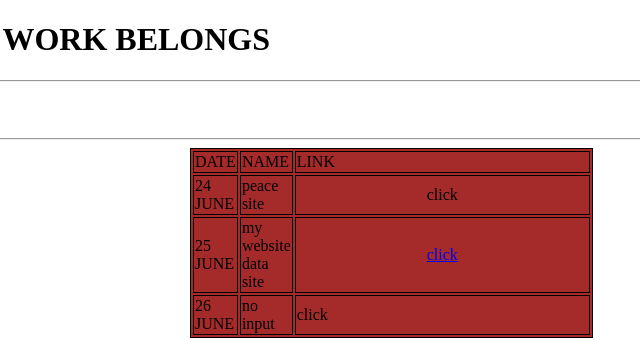
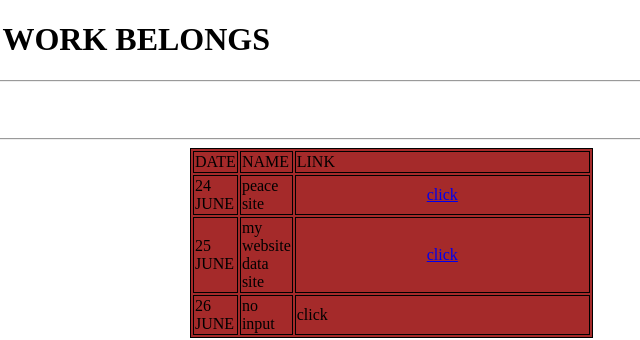
Before and after one commit to ankit0311v/mywork, a plain HTML site: page index.html in a window 1280 px wide. Shown: the top 340 px of the page, 618-1258 px from the left. Drawn offline with Linux system fonts and the light colour scheme.

Commit message:
Update index.html

```diff
--- a/index.html
+++ b/index.html
@@ -19,7 +19,7 @@
                 <td>DATE</td><td>NAME</td><td>LINK</td>
             </tr>
             <tr>
-                <td>24 JUNE</td><td>peace site</td><td><a ahref="24june.html" target="_main">click</a></td>
+                <td>24 JUNE</td><td>peace site</td><td><a href="24june.html" target="_main">click</a></td>
             </tr>
             <tr>
                 <td>25 JUNE</td><td>my website data site</td> <td> <a href="25june.html" target="_main">click</a> </td>
```
